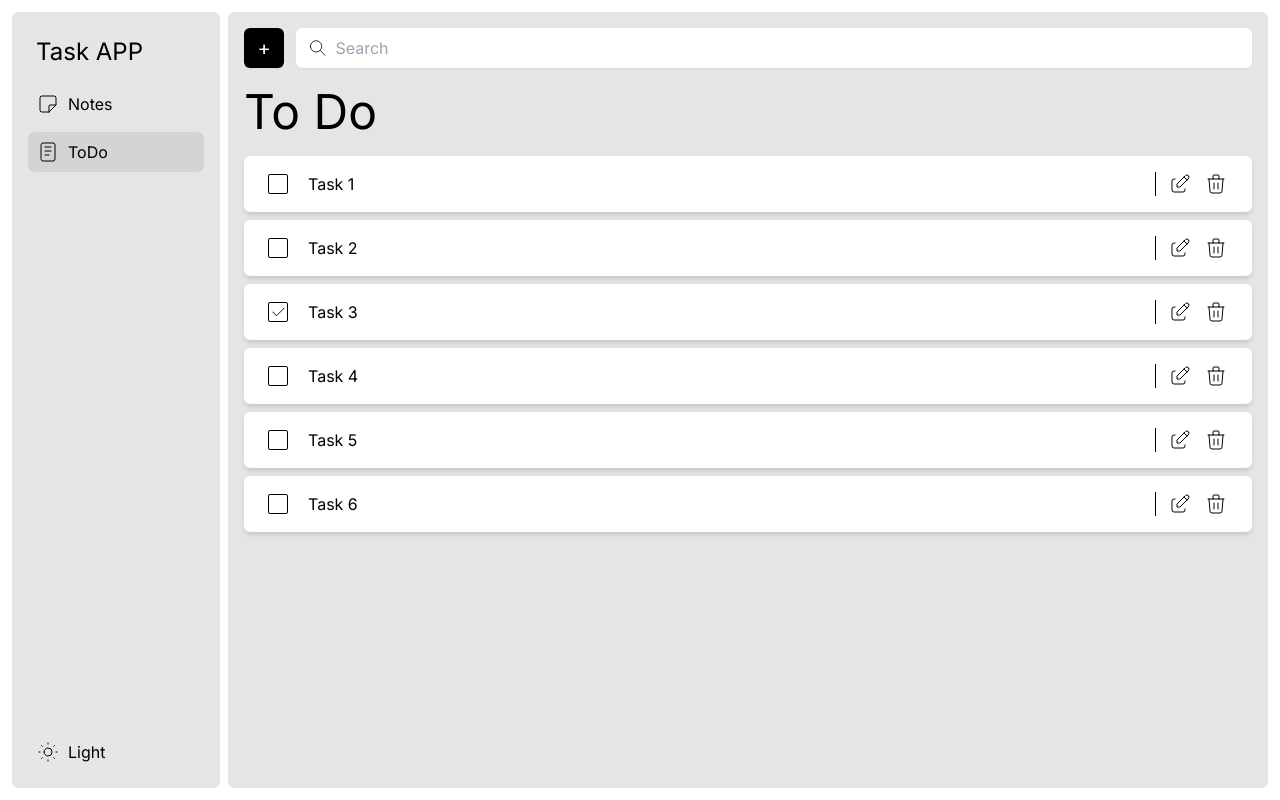
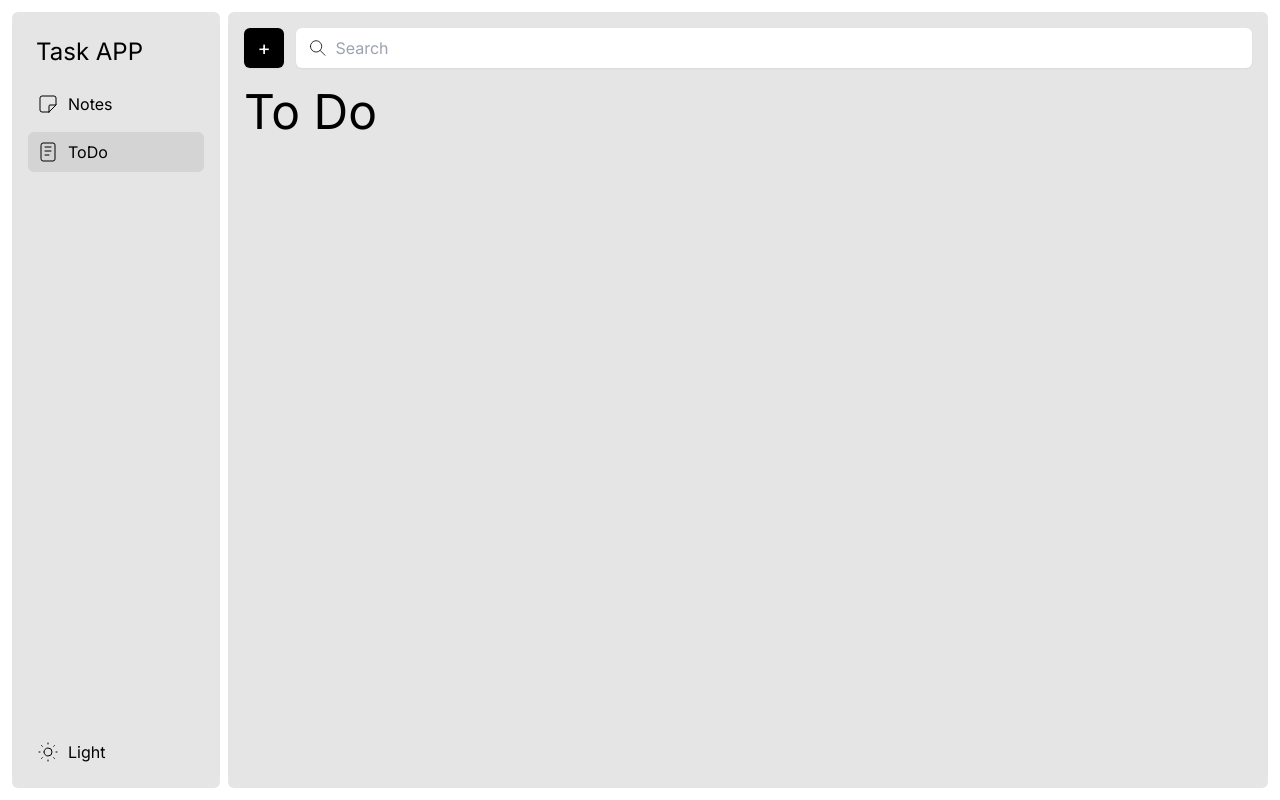
Before and after one commit to JoaquinJRG/tasks-app, a Next.js app: page /todo in a window 1280 px wide. Built offline with nearby package versions, Linux system fonts and the light colour scheme.

Commit message:
add todo

```diff
--- a/app/components/SearchBar.jsx
+++ b/app/components/SearchBar.jsx
@@ -9,7 +9,7 @@ export function SearchBar({ searchFunction }) {
     let newText = e.target.value;
     setText(newText);
     searchFunction(newText);
-  }
+  };
 
   return (
     <div className="flex items-center gap-2 bg-white px-3 py-2 rounded-md w-full shadow-sm">
--- a/app/components/Todo.jsx
+++ b/app/components/Todo.jsx
@@ -33,7 +33,7 @@ export function Todo({ todo }) {
       >
         {done ? (<CheckIcon />) : ""}
       </button>
-      <span className="flex-1 pl-5 text-wrap">
+      <span className={`flex-1 pl-5 text-wrap ${done ? "line-through text-gray-700" : ""}`}>
         {todo.text}
       </span>
       <div className="flex items-center gap-3 border-l border-black pl-3">
--- a/app/components/TodoModal.jsx
+++ b/app/components/TodoModal.jsx
@@ -1,7 +1,37 @@
-export function TodoModal() {
+"use client"
+import { useState, useContext } from "react";
+import { TodosClass } from "../lib/todos";
+import { TodoContext } from "../todo/page";
+
+export function TodoModal({ closeModal }) {
+
+  const { setTodosList, setFilterTodos } = useContext(TodoContext);
+  const [text, setText] = useState('');
+  const handleClick = async () => {
+    const newTodoList = await TodosClass.create(text);
+    setTodosList(...[newTodoList]);
+    setFilterTodos(...[newTodoList]);
+
+    closeModal(false);
+  };
+
   return (
-    <div>
-      MOdal
+    <div className="h-full w-full flex items-center justify-center absolute top-0 right-0 bg-black/40">
+      <div className="flex flex-col gap-3 rounded-md p-4 shadow-md w-80 bg-white">
+        <main className="flex flex-col gap-2">
+          <input
+            value={text}
+            onChange={(e) => setText(e.target.value)}
+            type="text"
+            placeholder="Add a task ..."
+            className="outline-none"
+          />
+        </main>
+        <footer className="flex items-center justify-start gap-2 mt-5">
+          <button className=" rounded-md px-3 py-1 bg-white border border-black" onClick={() => closeModal(false)}>Close</button>
+          <button className="rounded-md px-3 py-1 bg-white border border-black" onClick={handleClick}>Save</button>
+        </footer>
+      </div>
     </div>
   );
 }
--- a/app/components/TodosBox.jsx
+++ b/app/components/TodosBox.jsx
@@ -1,8 +1,6 @@
 import { Todo } from "./Todo";
 
 export function TodosBox({ filterTodos }) {
-
-
 
   return (
     <ul className="flex flex-col gap-2">
--- a/app/lib/todos.js
+++ b/app/lib/todos.js
@@ -1,37 +1,6 @@
 
 export class TodosClass {
-  static todos = [
-    {
-      id: crypto.randomUUID(),
-      text: "Task 1",
-      isDone: false,
-    },
-    {
-      id: crypto.randomUUID(),
-      text: "Task 2",
-      isDone: false,
-    },
-    {
-      id: crypto.randomUUID(),
-      text: "Task 3",
-      isDone: true,
-    },
-    {
-      id: crypto.randomUUID(),
-      text: "Task 4",
-      isDone: false,
-    },
-    {
-      id: crypto.randomUUID(),
-      text: "Task 5",
-      isDone: false,
-    },
-    {
-      id: crypto.randomUUID(),
-      text: "Task 6",
-      isDone: false,
-    }
-  ];
+  static todos = [];
 
   static async getAll() {
 
--- a/app/todo/page.jsx
+++ b/app/todo/page.jsx
@@ -3,11 +3,13 @@ import { TodosClass } from "../lib/todos";
 import { SearchBar } from "../components/SearchBar";
 import { TodosBox } from "../components/TodosBox";
 import { useState, createContext, useEffect } from "react";
+import { TodoModal } from "../components/TodoModal";
 
 export const TodoContext = createContext();
 
 export default function TodoPage() {
 
+  const [showModal, setShowModal] = useState(false);
   const [todosList, setTodosList] = useState([]);
   const [filterTodos, setFilterTodos] = useState([]);
 
@@ -28,8 +30,10 @@ export default function TodoPage() {
 
   return (
     <TodoContext.Provider value={{ setTodosList, setFilterTodos }}>
+      {showModal && <TodoModal closeModal={setShowModal} />}
       <header className="flex items-center gap-3">
         <button
+          onClick={() => setShowModal(!showModal)}
           className="min-w-10 min-h-10 bg-black text-white rounded-md text-xl shadow-sm"
         >+</button>
         <SearchBar searchFunction={searchFunction} />
```
